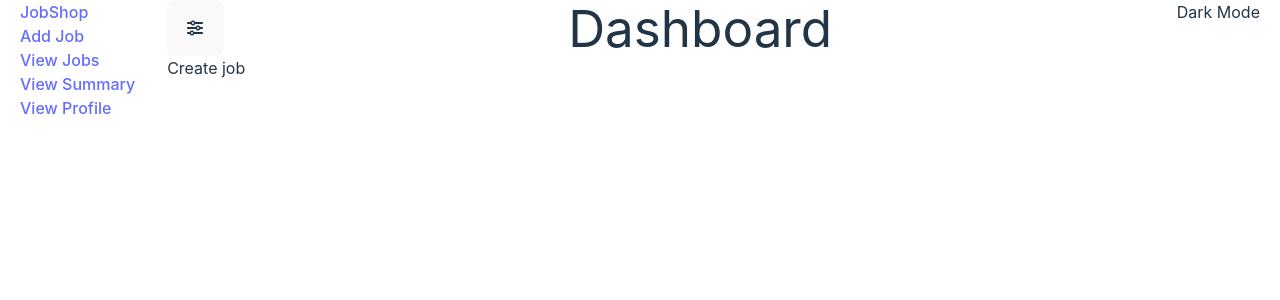
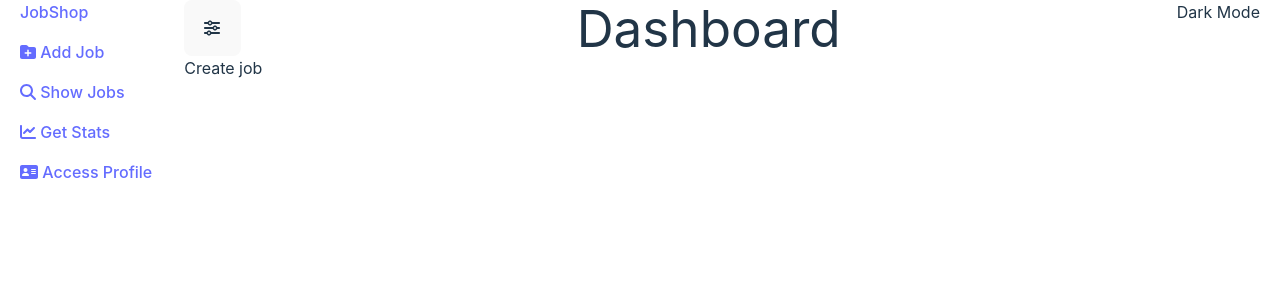
Before and after one commit to seanwongdev/MERN-Jobshop, a React (Vite) app in the folder client/: page /dashboard in a window 1280 px wide. Shown: the top 300 px of the page. Built offline with nearby package versions, Linux system fonts and the light colour scheme.

Commit message:
amended bigNavBar links formatting

```diff
--- a/client/src/App.jsx
+++ b/client/src/App.jsx
@@ -9,6 +9,7 @@ import CreateJob from './features/job/CreateJob';
 import DashboardLayout from './ui/DashboardLayout';
 import Stats from './features/stats/Stats';
 import Profile from "./features/profile/Profile"
+import Signup from './features/user/Signup';
 
 
 const router = createBrowserRouter([
@@ -19,6 +20,10 @@ const router = createBrowserRouter([
   {
     path: "/login",
     element: <Login />
+  },
+  {
+    path: "/signup",
+    element: <Signup />
   },
   {
     path: "/dashboard",
--- /dev/null
+++ b/client/src/features/user/Signup.jsx
@@ -0,0 +1,13 @@
+import { Form } from "react-router-dom"
+
+function Signup() {
+  return (
+    <Form method="post">
+      <label htmlFor="firstName">First Name</label>
+      <input type="text" />
+      <input type="submit" />
+    </Form>
+  )
+}
+
+export default Signup
--- a/client/src/ui/BigNavBar.jsx
+++ b/client/src/ui/BigNavBar.jsx
@@ -1,20 +1,16 @@
 import { Link } from "react-router-dom"
 import LinkButton from "./LinkButton"
+import links from "../utils/dashboardLinks"
 
 function BigNavBar() {
   return (
-    <div className="flex flex-col">
+    <div className="flex flex-col gap-4">
       <Link to="/">JobShop</Link>
 
-      <LinkButton to="/dashboard"> Add Job </LinkButton>
-
-      <LinkButton to="/dashboard/jobs"> View Jobs </LinkButton>
-
-      <LinkButton to="/dashboard/stats"> View Summary </LinkButton>
-
-      <LinkButton to="/dashboard/profile"> View Profile </LinkButton>
-
-
+      {links.map((link)=> {
+        const {path, text, icon} = link;
+        return <LinkButton to={path} key={text}> {icon} {text}</LinkButton>
+      })}
 
     </div>
   )
```
